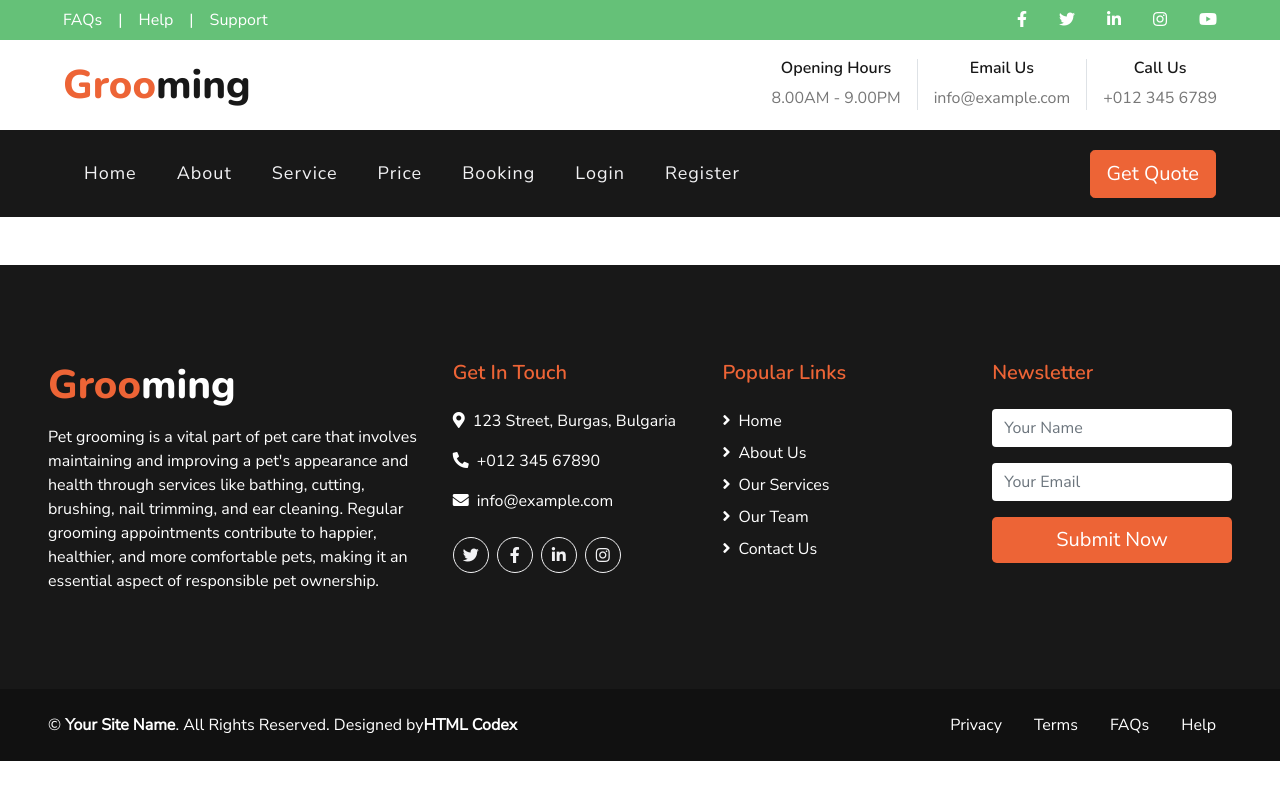
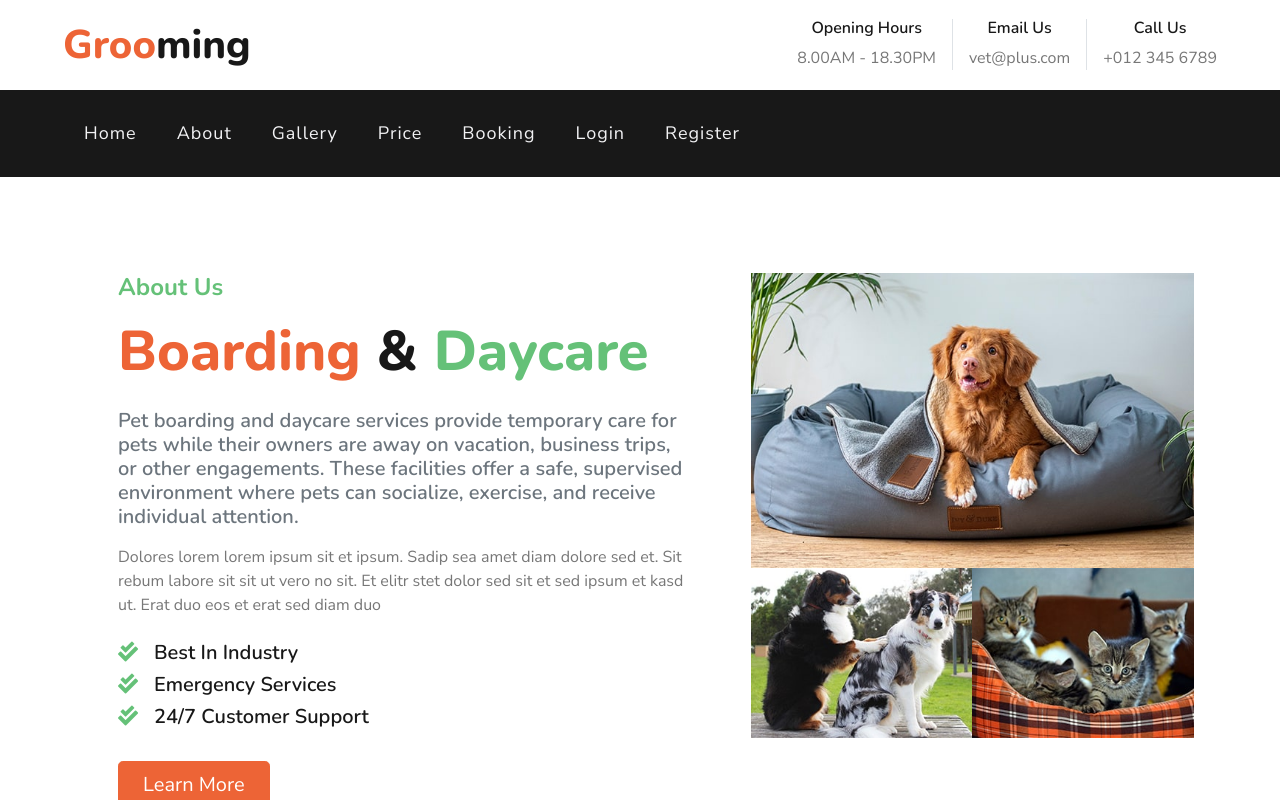
Before and after one commit to ninkov/react-project, a React (Vite) app in the folder client/: page /about in a window 1280 px wide. Shown: the top 800 px of the page. Built offline with nearby package versions, Linux system fonts and the light colour scheme.

Commit message:
Component fix

```diff
--- a/client/index.html
+++ b/client/index.html
@@ -22,6 +22,8 @@
     <script src="/src/lib/tempusdominus/js/moment-timezone.min.js"></script>
     <script src="/src/lib/tempusdominus/js/tempusdominus-bootstrap-4.min.js"></script>
 
+    <a href="#" class="btn btn-lg btn-primary back-to-top"><i class="fa fa-angle-double-up"></i></a>
+
     <!-- Contact Javascript File -->
     <!-- <script src="mail/jqBootstrapValidation.min.js"></script>
     <script src="mail/contact.js"></script> -->
--- a/client/src/App.jsx
+++ b/client/src/App.jsx
@@ -1,10 +1,13 @@
+import AboutUs from "./components/about-us/AboutUs";
 import Booking from "./components/booking/Booking";
 import Footer from "./components/footer/Footer";
 import Header from "./components/header/Header";
 import Carousel from "./components/header/carousel/Carousel";
 
 import { Routes, Route } from "react-router-dom";
-import NotFound from "./components/notFound/NotFound";
+import Gallery from "./components/our-client/Gallery";
+import Pricing from "./components/pricing/Pricing";
+// import NotFound from "./components/notFound/NotFound";
 
 function App() {
   return (
@@ -12,7 +15,11 @@ function App() {
       <Header />
       <Routes>
         <Route path="/" element={<Carousel />} />
+
         <Route path="/booking" element={<Booking />} />
+        <Route path="/about" element={<AboutUs />} />
+        <Route path="/gallery" element={<Gallery />} />
+        <Route path="/price" element={<Pricing />} />
         {/* <Route path="*" element={<NotFound />} /> */}
       </Routes>
       <Footer />
--- a/client/src/components/about-us/AboutUs.jsx
+++ b/client/src/components/about-us/AboutUs.jsx
@@ -1,33 +1,68 @@
-export default function AboutUs(){
+import Features from "./features/Features";
+import OurTeam from "./our-team/OurTeam";
+
+export default function AboutUs() {
   return (
     <div className="container py-5">
       <div className="row py-5">
         <div className="col-lg-7 pb-5 pb-lg-0 px-3 px-lg-5">
           <h4 className="text-secondary mb-3">About Us</h4>
-            <h1 className="display-4 mb-4"><span className="text-primary">Boarding</span> & <span className="text-secondary">Daycare</span></h1>
-            <h5 className="text-muted mb-3">Amet stet amet ut. Sit no vero vero no dolor. Sed erat ut sea. Just clita ut stet kasd at diam sit erat vero sit.</h5>
-            <p className="mb-4">Dolores lorem lorem ipsum sit et ipsum. Sadip sea amet diam dolore sed et. Sit rebum labore sit sit ut vero no sit. Et elitr stet dolor sed sit et sed ipsum et kasd ut. Erat duo eos et erat sed diam duo</p>
+          <h1 className="display-4 mb-4">
+            <span className="text-primary">Boarding</span> &{" "}
+            <span className="text-secondary">Daycare</span>
+          </h1>
+          <h5 className="text-muted mb-3">
+            Pet boarding and daycare services provide temporary care for pets
+            while their owners are away on vacation, business trips, or other
+            engagements. These facilities offer a safe, supervised environment
+            where pets can socialize, exercise, and receive individual
+            attention.
+          </h5>
+          <p className="mb-4">
+            Dolores lorem lorem ipsum sit et ipsum. Sadip sea amet diam dolore
+            sed et. Sit rebum labore sit sit ut vero no sit. Et elitr stet dolor
+            sed sit et sed ipsum et kasd ut. Erat duo eos et erat sed diam duo
+          </p>
           <ul className="list-inline">
-                <li><h5><i className="fa fa-check-double text-secondary mr-3"></i>Best In Industry</h5></li>
-                <li><h5><i className="fa fa-check-double text-secondary mr-3"></i>Emergency Services</h5></li>
-                <li><h5><i className="fa fa-check-double text-secondary mr-3"></i>24/7 Customer Support</h5></li>
+            <li>
+              <h5>
+                <i className="fa fa-check-double text-secondary mr-3"></i>Best
+                In Industry
+              </h5>
+            </li>
+            <li>
+              <h5>
+                <i className="fa fa-check-double text-secondary mr-3"></i>
+                Emergency Services
+              </h5>
+            </li>
+            <li>
+              <h5>
+                <i className="fa fa-check-double text-secondary mr-3"></i>24/7
+                Customer Support
+              </h5>
+            </li>
           </ul>
-            <a href="" className="btn btn-lg btn-primary mt-3 px-4">Learn More</a>
+          <a href="" className="btn btn-lg btn-primary mt-3 px-4">
+            Learn More
+          </a>
         </div>
         <div className="col-lg-5">
           <div className="row px-3">
             <div className="col-12 p-0">
-                    <img className="img-fluid w-100" src="img/about-1.jpg" alt=""/>
+              <img className="img-fluid w-100" src="img/about-1.jpg" alt="" />
             </div>
             <div className="col-6 p-0">
-                    <img className="img-fluid w-100" src="img/about-2.jpg" alt=""/>
+              <img className="img-fluid w-100" src="img/about-2.jpg" alt="" />
             </div>
             <div className="col-6 p-0">
-                    <img className="img-fluid w-100" src="img/about-3.jpg" alt=""/>
+              <img className="img-fluid w-100" src="img/about-3.jpg" alt="" />
             </div>
           </div>
         </div>
       </div>
+      <Features />
+      <OurTeam />
     </div>
   );
 }
--- a/client/src/components/footer/Footer.jsx
+++ b/client/src/components/footer/Footer.jsx
@@ -9,7 +9,7 @@ export default function Footer() {
             </h1>
             <p className="m-0">
               Pet grooming is a vital part of pet care that involves maintaining
-              and improving a pet's appearance and health through services like
+              and improving a pets appearance and health through services like
               bathing, cutting, brushing, nail trimming, and ear cleaning.
               Regular grooming appointments contribute to happier, healthier,
               and more comfortable pets, making it an essential aspect of
@@ -80,35 +80,7 @@ export default function Footer() {
                   </a>
                 </div>
               </div>
-              <div className="col-md-4 mb-5">
-                <h5 className="text-primary mb-4">Newsletter</h5>
-                <form action="">
-                  <div className="form-group">
-                    <input
-                      type="text"
-                      className="form-control border-0"
-                      placeholder="Your Name"
-                      required="required"
-                    />
-                  </div>
-                  <div className="form-group">
-                    <input
-                      type="email"
-                      className="form-control border-0"
-                      placeholder="Your Email"
-                      required="required"
-                    />
-                  </div>
-                  <div>
-                    <button
-                      className="btn btn-lg btn-primary btn-block border-0"
-                      type="submit"
-                    >
-                      Submit Now
-                    </button>
-                  </div>
-                </form>
-              </div>
+
             </div>
           </div>
         </div>
@@ -118,22 +90,16 @@ export default function Footer() {
         style={{background: "#111111"}}
       >
         <div className="row">
-          <div className="col-md-6 text-center text-md-left mb-3 mb-md-0">
+          <div className="col-md text-center text-md-left mb-3 mb-md-0">
             <p className="m-0 text-white">
               &copy;{" "}
               <a className="text-white font-weight-bold" href="#">
-                Your Site Name
+                Groomin
               </a>
-              . All Rights Reserved. Designed by
-              <a
-                className="text-white font-weight-bold"
-                href="https://htmlcodex.com"
-              >
-                HTML Codex
-              </a>
+              . All Rights Reserved. Designed
             </p>
           </div>
-          <div className="col-md-6 text-center text-md-right">
+          {/* <div className="col-md-6 text-center text-md-right">
             <ul className="nav d-inline-flex">
               <li className="nav-item">
                 <a className="nav-link text-white py-0" href="#">
@@ -156,7 +122,7 @@ export default function Footer() {
                 </a>
               </li>
             </ul>
-          </div>
+          </div> */}
         </div>
       </div>
     </>
--- a/client/src/components/header/carousel/Carousel.jsx
+++ b/client/src/components/header/carousel/Carousel.jsx
@@ -10,7 +10,7 @@ export default function Carousel(){
                     <div className="p-3"  style={{maxWidth: "900px"}}>
                         <h3 className="text-white mb-3 d-none d-sm-block">Best Pet Services</h3>
                         <h1 className="display-3 text-white mb-3">Keep Your Pet Happy</h1>
-                        <h5 className="text-white mb-3 d-none d-sm-block">Duo nonumy et dolor tempor no et. Diam sit diam sit diam erat</h5>
+                        {/* <h5 className="text-white mb-3 d-none d-sm-block">Duo nonumy et dolor tempor no et. Diam sit diam sit diam erat</h5> */}
                         <a href="" className="btn btn-lg btn-primary mt-3 mt-md-4 px-4">Book Now</a>
                         <a href="" className="btn btn-lg btn-secondary mt-3 mt-md-4 px-4">Learn More</a>
                     </div>
@@ -22,7 +22,7 @@ export default function Carousel(){
                     <div className="p-3" style={{maxWidth: "900px"}}>
                         <h3 className="text-white mb-3 d-none d-sm-block">Best Pet Services</h3>
                         <h1 className="display-3 text-white mb-3">Pet Spa & Grooming</h1>
-                        <h5 className="text-white mb-3 d-none d-sm-block">Duo nonumy et dolor tempor no et. Diam sit diam sit diam erat</h5>
+                        {/* <h5 className="text-white mb-3 d-none d-sm-block">Duo nonumy et dolor tempor no et. Diam sit diam sit diam erat</h5> */}
                         <a href="" className="btn btn-lg btn-primary mt-3 mt-md-4 px-4">Book Now</a>
                         <a href="" className="btn btn-lg btn-secondary mt-3 mt-md-4 px-4">Learn More</a>
                     </div>
--- a/client/src/components/header/navbar/Navbar.jsx
+++ b/client/src/components/header/navbar/Navbar.jsx
@@ -1,10 +1,9 @@
 const navigation = [
   { name: "Home", to: "/" },
   { name: "About", to: "/about" },
-  { name: "Service", to: "/service" },
+  { name: "Gallery", to: "/gallery" },
   { name: "Price", to: "/price" },
   { name: "Booking", to: "/booking" },
-//   { name: "Contact", to: "/contact" },
   { name: "Login", to: "/login" },
   { name: "Register", to: "/register" },
 ];
@@ -43,10 +42,8 @@ export default function Navbar() {
               </Link>
             ))}
           </div>
-          <a href="#" className="btn btn-lg btn-primary px-3 d-none d-lg-block">
-            Get Quote
-          </a>
         </div>
+
       </nav>
     </div>
   );
--- a/client/src/components/header/top-bar/TopBar.jsx
+++ b/client/src/components/header/top-bar/TopBar.jsx
@@ -1,59 +1,26 @@
 export default function TopBar() {
   return (
     <div className="container-fluid">
-      <div className="row bg-secondary py-2 px-lg-5">
-        <div className="col-lg-6 text-center text-lg-left mb-2 mb-lg-0">
-          <div className="d-inline-flex align-items-center">
-            <a className="text-white pr-3" href="">
-              FAQs
-            </a>
-            <span className="text-white">|</span>
-            <a className="text-white px-3" href="">
-              Help
-            </a>
-            <span className="text-white">|</span>
-            <a className="text-white pl-3" href="">
-              Support
-            </a>
-          </div>
-        </div>
-        <div className="col-lg-6 text-center text-lg-right">
-          <div className="d-inline-flex align-items-center">
-            <a className="text-white px-3" href="">
-              <i className="fab fa-facebook-f"></i>
-            </a>
-            <a className="text-white px-3" href="">
-              <i className="fab fa-twitter"></i>
-            </a>
-            <a className="text-white px-3" href="">
-              <i className="fab fa-linkedin-in"></i>
-            </a>
-            <a className="text-white px-3" href="">
-              <i className="fab fa-instagram"></i>
-            </a>
-            <a className="text-white pl-3" href="">
-              <i className="fab fa-youtube"></i>
-            </a>
-          </div>
-        </div>
-      </div>
+
       <div className="row py-3 px-lg-5">
         <div className="col-lg-4">
           <a href="" className="navbar-brand d-none d-lg-block">
             <h1 className="m-0 display-5 text-capitalize">
               <span className="text-primary">Groo</span>ming
             </h1>
+
+
           </a>
         </div>
         <div className="col-lg-8 text-center text-lg-right">
           <div className="d-inline-flex align-items-center">
             <div className="d-inline-flex flex-column text-center pr-3 border-right">
               <h6>Opening Hours</h6>
-              <p className="m-0">8.00AM - 9.00PM</p>
+              <p className="m-0">8.00AM - 18.30PM</p>
             </div>
             <div className="d-inline-flex flex-column text-center px-3 border-right">
               <h6>Email Us</h6>
-              <p className="m-0">info@example.com</p>
+              <p className="m-0">vet@plus.com</p>
             </div>
             <div className="d-inline-flex flex-column text-center pl-3">
               <h6>Call Us</h6>
--- a/client/src/components/our-services/OurServices.jsx
+++ b/client/src/components/our-client/Gallery.jsx
@@ -1,9 +1,9 @@
-export default function OurServices(){
+export default function Gallery(){
  return (
     <div className="container-fluid bg-light pt-5">
     <div className="container py-5">
         <div className="d-flex flex-column text-center mb-5">
-            <h4 className="text-secondary mb-3">Our Services</h4>
+            <h4 className="text-secondary mb-3">Our Client</h4>
             <h1 className="display-4 m-0"><span className="text-primary">Premium</span> Pet Services</h1>
         </div>
         <div className="row pb-3">
```
Also changed, not shown: client/src/components/pricing/Pricing.jsx (+131 -27 lines), client/public/css/style.css. Lines whose indentation alone changed are shown as unchanged.
